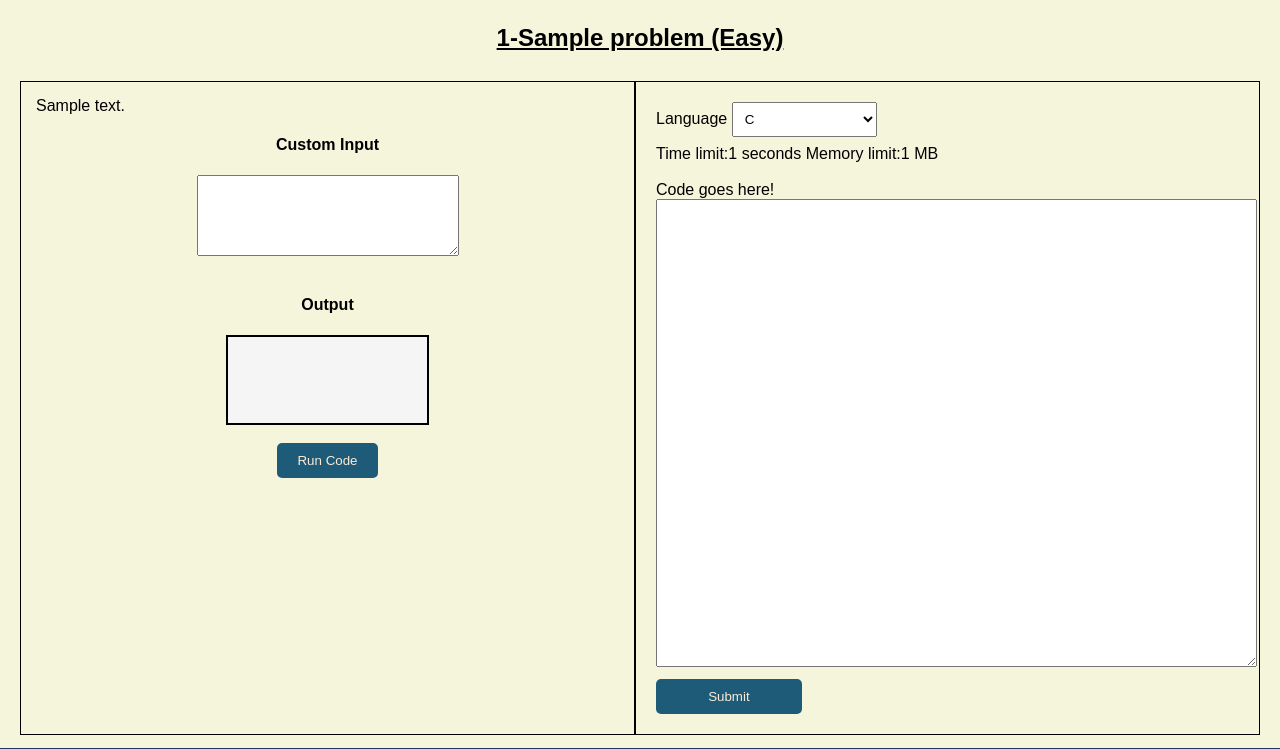
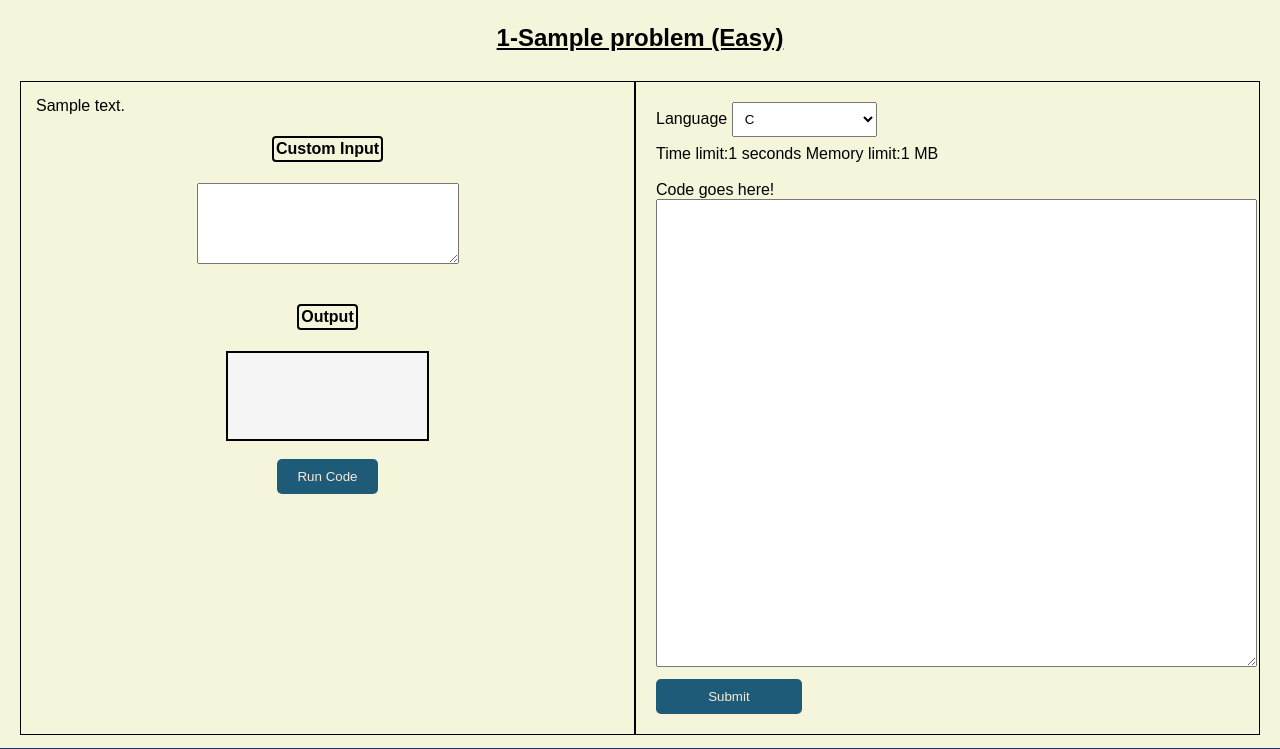
Before and after one commit to Akshay-Gupta13/CodeScaper, a Django app: page /home/problem/1 in a window 1280 px wide. Shown: the part 47-796 px from the top of the page. Run offline with Django 4.2, Linux system fonts and the light colour scheme; a user stored in the database is signed in; tables that the repository leaves empty hold one stand-in row (values such as "Sample post"); some libraries are stand-ins or nearby versions.

Commit message:
minor fixes

```diff
--- a/templates/question.html
+++ b/templates/question.html
@@ -72,6 +72,11 @@
         flex: 1;
         border: 1px solid black;
         padding: 20px;
+      }
+      .main_data h4{
+        padding: 2px;
+        border: 2px solid black;
+        border-radius: 4px;
       }
 
       .compiler-container select {
```
Also changed, not shown: 1 other file.
